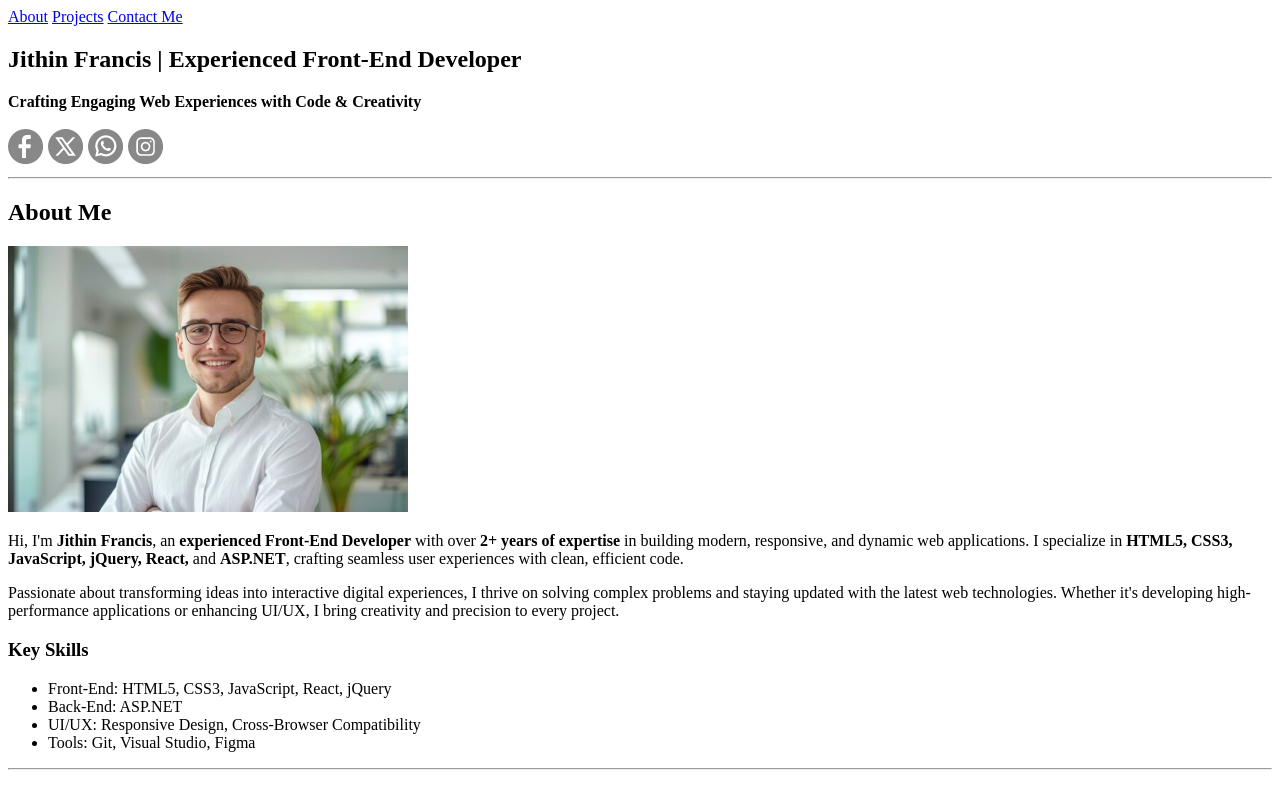
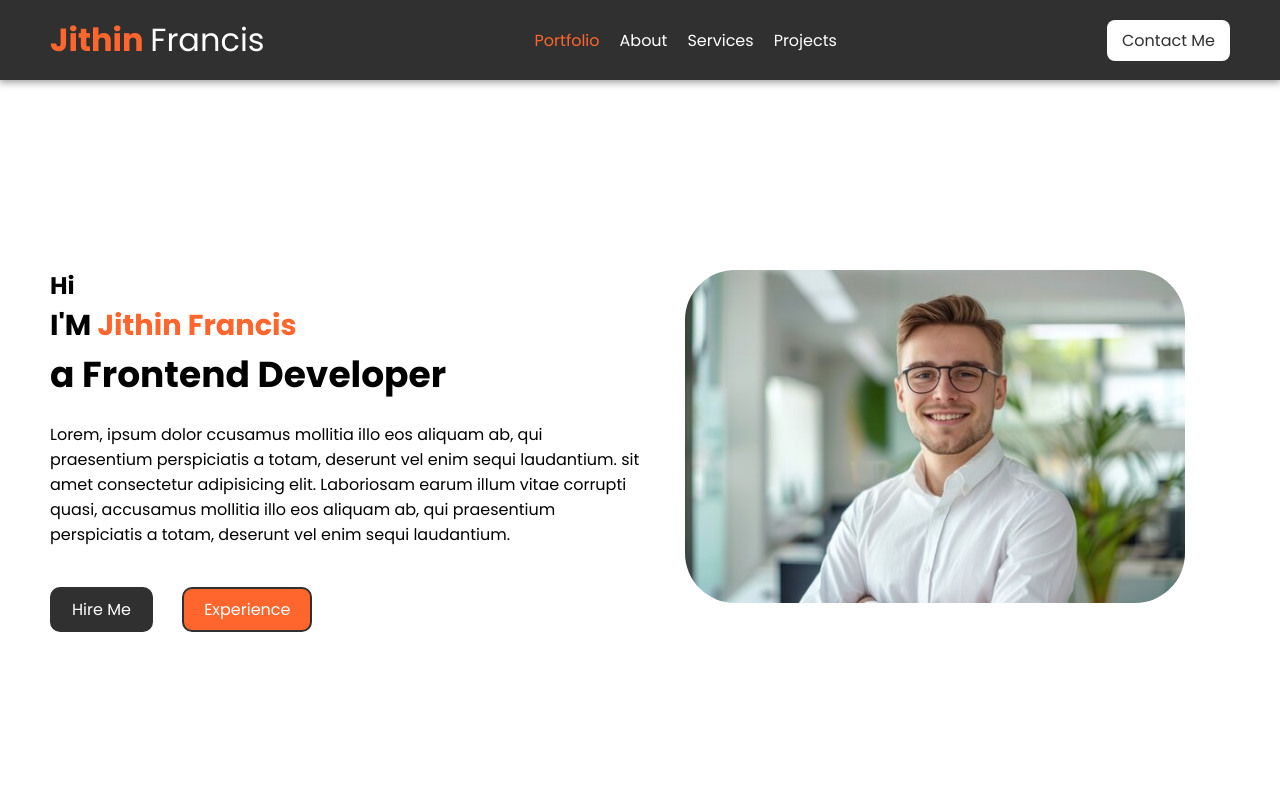
Before and after one commit to JithinJC/Portfolio, a plain HTML site: page index.html in a window 1280 px wide. Shown: the top 787 px of the page. Drawn offline with Linux system fonts and the light colour scheme.

Commit message:
first commit

```diff
--- /dev/null
+++ b/assets/css/home.css
@@ -0,0 +1,262 @@
+body {
+    margin: 0;
+    padding: 0;
+    box-sizing: border-box;
+    font-family: "Poppins", sans-serif;
+    font-weight: 400;
+    font-style: normal;
+    font-size: 16px;
+}
+
+.orange-color {
+    color: #ff662d;
+}
+
+.dark-color {
+    color: #303030
+}
+
+/* header */
+.header {
+    background: #303030;
+    padding: 0 50px;
+    display: flex;
+    height: 80px;
+    align-items: center;
+    justify-content: space-between;
+    position: sticky;
+    top: 0;
+    left: 0;
+    box-shadow: 0px 2px 7px 1px rgb(0 0 0 / 35%);
+}
+
+.header>h1 {
+    margin: 0;
+    padding: 0;
+    color: #ff662d;
+}
+
+.header>h1>b {
+    display: inline-block;
+    font-weight: 400;
+    color: #fff;
+}
+
+.nav-links {
+    display: flex;
+    gap: 20px;
+}
+
+.nav-links>a {
+    color: #fff;
+    text-decoration: none;
+    transition: all 0.4s ease;
+}
+
+.nav-links>a.active,
+.nav-links>a:hover {
+    color: #ff662d;
+}
+
+a.contact-btn {
+    text-decoration: none;
+    background: #fff;
+    color: #303030;
+    padding: 8px 15px;
+    border-radius: 8px;
+    transition: all 0.4s ease;
+}
+
+a.contact-btn:hover {
+    background: #ff662d;
+    color: #fff;
+}
+
+/* banner */
+.banner_sec {
+    padding: 0 50px;
+    height: calc(100vh - 80px);
+    display: grid;
+    grid-template-columns: 1fr 1fr;
+    align-items: center;
+}
+
+.banner_cont {}
+
+.banner_title {
+    display: flex;
+    flex-direction: column;
+    font-weight: 600;
+    font-size: 1.5rem;
+}
+
+.banner_title>b {
+    line-height: 1.5em;
+}
+
+.banner_title>b:nth-child(1) {
+    font-size: 1em;
+}
+
+.banner_title>b:nth-child(2) {
+    font-size: 1.2em;
+}
+
+.banner_title>b:nth-child(3) {
+    font-size: 1.5em;
+}
+
+.banner_title>b>em {
+    font-style: normal;
+    color: #ff662d;
+}
+
+.banner_cont>p {
+    display: block;
+    margin: 0 0 40px;
+    padding: 0;
+}
+
+.actn-btn {
+    display: inline-block;
+    text-decoration: none;
+    background: #303030;
+    color: #fff;
+    padding: 8px 20px;
+    border-radius: 10px;
+    transition: all 0.4s ease;
+    margin-right: 25px;
+    border: 2px solid #303030;
+}
+
+.actn-btn.exp {
+    margin-right: 0;
+    background: #ff662d;
+}
+
+.actn-btn:hover,
+.actn-btn.exp:hover {
+    background: #fff;
+    color: #303030;
+}
+
+
+.banner_img {
+    justify-self: center;
+}
+
+.banner_img>img {
+    width: 500px;
+    height: auto;
+    border-radius: 50px;
+}
+
+/* about */
+.about_sec {
+    padding: 100px 50px;
+    display: grid;
+    grid-template-columns: 1fr 1.5fr;
+    background: #000;
+    color: #fff;
+}
+
+.about_img {}
+
+.about_img>img {
+    width: 500px;
+    height: auto;
+    border-radius: 50px;
+    border: 5px solid #ff662d;
+}
+
+.about_cont {}
+
+.about_cont>h2 {
+    color: #ff662d;
+}
+
+.about_cont>p {
+    display: block;
+    margin: 0 0 20px;
+    padding: 0;
+}
+
+.about_cont>p>b {
+    color: #ff662d;
+    font-weight: normal;
+}
+
+/* project */
+.project_sec {
+    padding: 50px;
+}
+
+.project_sec>h2 {
+    color: #303030;
+    text-align: center;
+    margin-bottom: 30px;
+    font-size: 2rem;
+    line-height: 1.5em;
+}
+
+.project_cont {
+    display: flex;
+    gap: 30px;
+}
+
+.project_box {
+    border: 2px dashed #ff662d;
+    border-radius: 20px;
+    padding: 30px;
+}
+
+.project_box>a {
+    color: #ff662d;
+}
+
+/* contact */
+.contact_sec {
+    border-top: 2px solid #303030;
+    padding: 50px;
+}
+
+.contact_sec>h2 {
+    color: #ff662d;
+}
+
+.cont_form {}
+
+input {
+    width: 100%;
+    padding: 12px 20px;
+    margin: 8px 0;
+    box-sizing: border-box;
+}
+
+select {
+    width: 100%;
+    padding: 16px 20px;
+    border: none;
+    border-radius: 4px;
+    background-color: #f1f1f1;
+}
+
+textarea {
+    width: 100%;
+    height: 150px;
+    padding: 12px 20px;
+    box-sizing: border-box;
+    border: 2px solid #ccc;
+    border-radius: 4px;
+    background-color: #f8f8f8;
+    font-size: 16px;
+    resize: none;
+}
+
+/* footer */
+footer {
+    background: #303030;
+    padding: 30px 50px;
+    color: #fff;
+    text-align: center;
+}
--- a/index.html
+++ b/index.html
@@ -15,8 +15,8 @@
     <meta property="og:title" content="Jithin Francis | Experienced Front-End Developer">
     <meta property="og:description"
         content="Experienced Front-End Developer with 2+ years of expertise. Explore my portfolio.">
-    <meta property="og:image" content="https://yourwebsite.com/your-thumbnail.jpg">
-    <meta property="og:url" content="https://yourwebsite.com">
+    <meta property="og:image" content="https://">
+    <meta property="og:url" content="https://">
     <meta property="og:type" content="website">
 
     <!-- Twitter Card -->
@@ -24,40 +24,56 @@
     <meta name="twitter:title" content="John Doe | Experienced Front-End Developer">
     <meta name="twitter:description"
         content="Experienced Front-End Developer with 3+ years of expertise. Explore my portfolio.">
-    <meta name="twitter:image" content="https://yourwebsite.com/your-thumbnail.jpg">
-    <meta name="twitter:url" content="https://yourwebsite.com">
+    <meta name="twitter:image" content="https://">
+    <meta name="twitter:url" content="https://">
+
+    <!-- fonts -->
+    <link rel="preconnect" href="https://fonts.googleapis.com">
+    <link rel="preconnect" href="https://fonts.gstatic.com" crossorigin>
+    <link
+        href="https://fonts.googleapis.com/css2?family=Poppins:ital,wght@0,100;0,200;0,300;0,400;0,500;0,600;0,700;0,800;0,900;1,100;1,200;1,300;1,400;1,500;1,600;1,700;1,800;1,900&display=swap"
+        rel="stylesheet">
+    <link rel="stylesheet" href="./assets/css/home.css">
 </head>
 
 <body>
     <!-- Header -->
-    <header>
-        <nav>
+    <header class="header">
+        <h1>Jithin <b>Francis</b></h1>
+        <nav class="nav-links">
+            <a class="active" href="#banner">Portfolio</a>
             <a href="#about">About</a>
+            <a href="#">Services</a>
             <a href="#projects">Projects</a>
-            <a href="#contact">Contact Me</a>
         </nav>
+        <a href="#contact" class="contact-btn">Contact Me</a>
     </header>
     <!-- Header end-->
     <main>
         <!-- Banner -->
-        <section id="banner">
-            <h1>Jithin Francis | Experienced Front-End Developer</h1>
-            <b>Crafting Engaging Web Experiences with Code & Creativity</b>
-            <br><br>
-            <div>
-                <a href="#" target="_blank"><img src="./assets/images/fb.png" alt="Facebook"></a>
-                <a href="#" target="_blank"><img src="./assets/images/tw.png" alt="Twitter"></a>
-                <a href="#" target="_blank"><img src="./assets/images/wh.png" alt="Whatsapp"></a>
-                <a href="#" target="_blank"><img src="./assets/images/ig.png" alt="Instagram"></a>
+        <section id="banner" class="banner_sec">
+            <div class="banner_cont">
+                <h2 class="banner_title"><b>Hi</b><b>I'M <em>Jithin Francis</em></b><b>a Frontend Developer</b></h2>
+                <p>Lorem, ipsum dolor ccusamus mollitia illo eos aliquam ab, qui praesentium perspiciatis a totam,
+                    deserunt vel
+                    enim sequi laudantium. sit amet consectetur adipisicing elit. Laboriosam earum illum vitae corrupti
+                    quasi, accusamus mollitia illo eos aliquam ab, qui praesentium perspiciatis a totam, deserunt vel
+                    enim sequi laudantium.</p>
+                <a href="#" class="actn-btn hire">Hire Me</a>
+                <a href="#" class="actn-btn exp">Experience</a>
+            </div>
+            <div class="banner_img">
+                <img src="./assets/images/profile_pic.jpg" alt="Profile Picture">
             </div>
         </section>
         <!-- Banner end-->
-        <hr>
         <!-- About -->
-        <section id="about">
-            <div>
+        <section id="about" class="about_sec">
+            <div class="about_img">
+                <img src="./assets/images/table.jpg" alt="Profile Picture">
+            </div>
+            <div class="about_cont">
                 <h2>About Me</h2>
-                <img src="./assets/images/profile_pic.jpg" alt="Profile Picture" width="400px">
                 <p>Hi, I'm <b>Jithin Francis</b>, an <b>experienced Front-End Developer</b> with over <b>2+ years of
                         expertise</b> in
                     building modern, responsive,
@@ -71,22 +87,15 @@
                     staying updated with the latest web technologies. Whether it's developing high-performance
                     applications or enhancing
                     UI/UX, I bring creativity and precision to every project.</p>
-                <h3>Key Skills</h3>
-                <ul>
-                    <li>Front-End: HTML5, CSS3, JavaScript, React, jQuery</li>
-                    <li>Back-End: ASP.NET</li>
-                    <li>UI/UX: Responsive Design, Cross-Browser Compatibility</li>
-                    <li>Tools: Git, Visual Studio, Figma</li>
-                </ul>
             </div>
         </section>
         <!-- About end-->
     </main>
-    <hr>
     <!-- PRojects -->
-    <section id="projects">
+    <section id="projects" class="project_sec">
         <h2>Projects</h2>
-        <article id="project1">
+        <div class="project_cont">
+            <article id="project1" class="project_box">
                 <h3>1. Library Management System</h3>
                 <p>A web-based system for managing library operations, including book cataloging, member registrations,
                     and borrowing/return tracking.</p>
@@ -97,10 +106,10 @@
                     <li>Book search, issue, return, and overdue tracking</li>
                     <li>Responsive and user-friendly UI</li>
                 </ul>
-            <a href="./project.html#project1">View More</a>
+                <a href="#">View More</a>
             </article>
-        <hr>
-        <article id="project2">
+
+            <article id="project2" class="project_box">
                 <h3>2. E-Commerce Website</h3>
                 <p>A dynamic online shopping platform with product listings, user authentication, and a secure checkout
                     process.</p>
@@ -111,10 +120,10 @@
                     <li>Product filtering & search</li>
                     <li>Shopping cart & payment integration</li>
                 </ul>
-            <a href="./project.html#project2">View More</a>
+                <a href="#">View More</a>
             </article>
-        <hr>
-        <article id="project3">
+
+            <article id="project3" class="project_box">
                 <h3>3. Hospital Management System</h3>
                 <p>A web-based application designed to manage hospital operations, including patient records, doctor
                     appointments, and billing.</p>
@@ -125,15 +134,15 @@
                     <li>Appointment scheduling and medical records management</li>
                     <li>Billing & payment system</li>
                 </ul>
-            <a href="./project.html#project3">View More</a>
+                <a href="#">View More</a>
             </article>
+        </div>
     </section>
     <!-- PRojects end-->
-    <hr>
     <!-- Contact -->
-    <section id="contact">
+    <section id="contact" class="contact_sec">
         <h2>Get in Touch</h2>
-        <form>
+        <form class="cont_form">
             <label for="name">Name: </label>
             <input type="text" id="name" maxlength="20" placeholder="Enter your Name" required>
             <br><br>
@@ -155,12 +164,11 @@
             <textarea name="message" id="message" rows="5" cols="20" placeholder="Enter your Message"
                 required></textarea>
             <br><br>
-            <button type="reset">Cancel</button>
-            <button type="submit">Submit</button>
+            <button type="reset" class="actn-btn">Cancel</button>
+            <button type="submit" class="actn-btn">Submit</button>
         </form>
     </section>
     <!-- Contact end-->
-    <hr>
     <footer>
         <span>All Rights Reserved &#169; 2025 - Website Designed by Jithin Francis</span>
     </footer>
```
Also changed, not shown: assets/images/table.jpg (added). Lines whose indentation alone changed are shown as unchanged.
